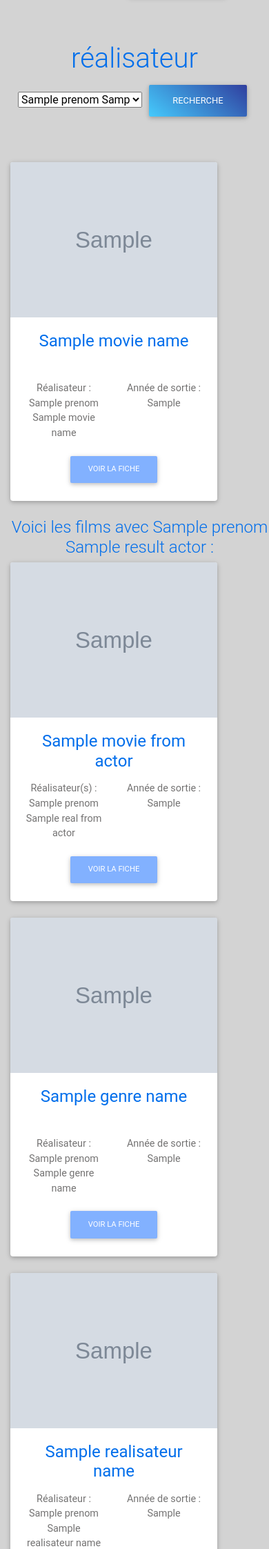
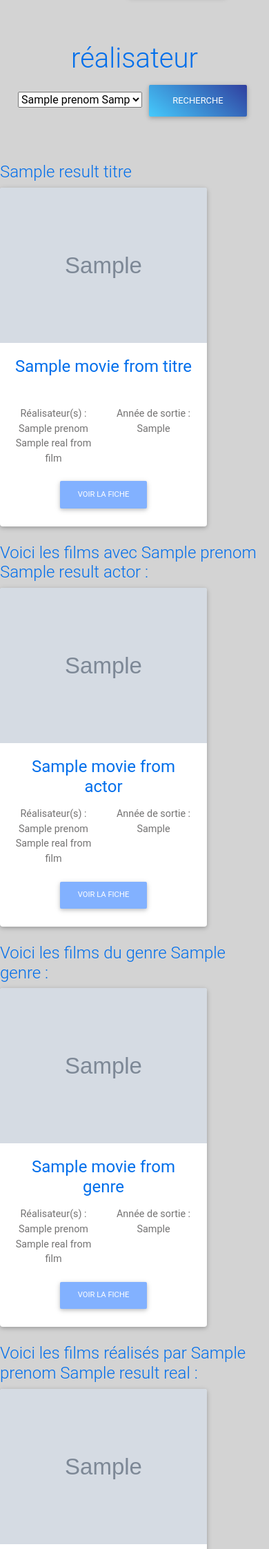
Before and after one commit to kvnbrnrd/Projet_Liste_de_films, a PHP site: the page made by Views/HomeView.php in a window 390 px wide. Shown: the part 518-2763 px from the top of the page at 69% size. Run offline with PHP 8.4, Linux system fonts and the light colour scheme; the template is opened without the code that fills it: most values are stand-ins (such as "Sample title", 1, 10 or a date in 2020); grey boxes marked "Sample" are stand-in pictures; some libraries are stand-ins or nearby versions.

Commit message:
2 pages stable, il manque un isset pour les genres

```diff
--- a/Views/HomeView.php
+++ b/Views/HomeView.php
@@ -27,7 +27,7 @@
         <form id="formbytitre" action="" method="GET">
             <select name="whichtitre" id="selecttitre">
                 <?php foreach($all_movies as $key=>$value) : ?>
-                   <option value="<?=$key['films'].$value['id_film']?>"><?=$key['films'].$value['titre']?></option>
+                   <option value="<?=$value['id_film']?>"><?=$value['titre']?></option>
                 <?php endforeach; ?>
             </select>
             <button class="btn blue-gradient">recherche</button>
@@ -46,7 +46,7 @@
         <form id="formbyactor" action="" method="GET">
             <select name="whichactor" id="selectactor">
                 <?php foreach($all_actors as $key=>$value) : ?>
-                   <option value="<?=$key['acteurs'].$value['id_acteur']?>"><?=$key['acteurs'].$value['prenom']?> <?=$key['acteurs'].$value['nom']?></option>
+                   <option value="<?=$value['id_acteur']?>"><?=$value['prenom']?> <?=$value['nom']?></option>
                 <?php endforeach; ?>
             </select>
             <button class="btn blue-gradient">recherche</button>
@@ -62,7 +62,7 @@
         <form id="formbygenre" action="" method="GET">
             <select name="whichgenre" id="selectgenre">
                 <?php foreach($all_genres as $key=>$value) : ?>
-                   <option value="<?=$key['genres'].$value['id_genre']?>"><?=$key['genres'].$value['genre']?></option>
+                   <option value="<?=$value['id_genre']?>"><?=$value['genre']?></option>
                 <?php endforeach; ?>
             </select>
             <button class="btn blue-gradient">recherche</button>
@@ -78,16 +78,14 @@
         <form id="formbyrealisateur" action="" method="GET">
             <select name="whichrealisateur" id="selectrealisateur">
                 <?php foreach($all_realisateurs as $key=>$value) : ?>
-                   <option value="<?=$key['realisateurs'].$value['id_realisateur']?>"><?=$key['realisateurs'].$value['prenom']?> <?=$key['realisateurs'].$value['nom']?></option>
+                   <option value="<?=$value['id_realisateur']?>"><?=$value['prenom']?> <?=$value['nom']?></option>
                 <?php endforeach; ?>
             </select>
             <button class="btn blue-gradient">recherche</button>
         </form>
     </div>
     </div>
-</div>
-</div>
-</div><!-- /.col-lg-4 -->
+
 
 
 
@@ -98,37 +96,49 @@
     <div class="card-deck">
 
         <!-- AFFICHER RESULTATS PAR TITRE-->
-        <!-- isset : vérifie si $movie_name existe, et si oui, fait une boucle avec le code de la carte bootstrap -->
-        <?php if(isset($movie_name)){
-            foreach ($movie_name as $key => $value) : ?>
+        <?php
+        if(isset($result_titre)){?>
+            <h4 class="resultattitre">
+                <?php foreach ($result_titre as $key => $value) {
+                    echo $value['titre'];
+                }?>
+            </h4>
+            <?php
+            foreach ($movie_from_titre as $key => $value) : ?>
                 <!-- Card -->
                 <div class="card mb-4">
-
                     <!--Image de la carte-->
                     <div class="view overlay">
-                        <img class="card-img-top poster_film" src="<?=$key['films'].$value['url_img']?>" alt="poster du film">
-                        <!-- ajouter l'url du film dans le href du a ; <a href="index.php?page=Film&id_film=php $key['films'].$value['id_film']?>"></a> -->
-                        <a href="index.php?page=Film&id_film=<?=$key['films'].$value['id_film']?>">
+                    <?php foreach($value as $value){?>
+                            <img class="card-img-top poster_film" src="<?=$value['url_img']?>" alt="poster du film">
+                            <a href="index.php?page=Film&id_film=<?=$value['id_film']?>">
                                 <div class="mask rgba-white-slight"></div>
                             </a>
                         </div>
-
                         <!--Contenu de la carte-->
                         <div class="card-body">
                             <!--Title-->
-                        <h4 class="card-title"><?=$key['films'].$value['titre']?></h4>
+                            <h4 class="card-title"><?=$value['titre']?></h4>
                             <!--Text-->
                             <div class="row">
-                            <p class="card-text col-6">Réalisateur : <?=$key['realisateurs'].$value['prenom']?> <?=$key['realisateurs'].$value['nom']?></p>
-                            <p class="card-text col-6">Année de sortie : <?=$key['films'].$value['annee_sortie']?></p>
+                                <p class="card-text col-6">Réalisateur(s) : <?php
+                                foreach ($real_from_film as $key => $real) {
+                                    foreach ($real as $myreal) {
+                                        echo $myreal['prenom'] . " " . $myreal['nom'] . "<br>";
+                                    }
+                                }?>
+                                </p>
+                                <p class="card-text col-6">
+                                    Année de sortie : <?=$value['annee_sortie'];?>
+                                </p>
                             </div>
                             <!-- Provides extra visual weight and identifies the primary action in a set of buttons -->
-                        <a type="button" class="btn btn-light-blue btn-md" href="index.php?page=Film&id_film=<?=$key['films'].$value['id_film']?>">Voir la fiche</a>
+                            <a type="button" class="btn btn-light-blue btn-md" href="index.php?page=Film&id_film=<?=$value['id_film']?>">Voir la fiche</a>
                         </div>
-
+                    <?php } ?>
                 </div>
             <?php endforeach;
-        }?>
+        } ?>
 
         <!-- AFFICHER RESULTATS PAR ACTEURS-->
         <?php
@@ -157,96 +167,117 @@
                             <!--Text-->
                             <div class="row">
                                 <p class="card-text col-6">Réalisateur(s) : <?php
-                                foreach ($real_from_actor as $key => $real) {
+                                foreach ($real_from_film as $key => $real) {
                                     foreach ($real as $myreal) {
                                         echo $myreal['prenom'] . " " . $myreal['nom'] . "<br>";
                                     }
                                 }?>
                                 </p>
-                                <p class="card-text col-6">Année de sortie : <?php
-                                    echo $value['annee_sortie'];
-                                    ?>
+                                <p class="card-text col-6">
+                                    Année de sortie : <?=$value['annee_sortie'];?>
                                 </p>
                             </div>
                             <!-- Provides extra visual weight and identifies the primary action in a set of buttons -->
-                            <a type="button" class="btn btn-light-blue btn-md" href="index.php?page=Film&id_film=<?=$key['films'].$value['id_film']?>">Voir la fiche</a>
+                            <a type="button" class="btn btn-light-blue btn-md" href="index.php?page=Film&id_film=<?=$value['id_film']?>">Voir la fiche</a>
                         </div>
                     <?php } ?>
                 </div>
             <?php endforeach;
         } ?>
 
-
-
-
-
-            <!-- AFFICHER RESULTATS PAR GENRE-->
-        <?php if(isset($genre_name) && !empty($genre_name)){
-            foreach ($genre_name as $key => $value) : ?>
+        <!-- AFFICHER RESULTATS PAR GENRES-->
+        <?php
+        if(isset($result_genre)){
+            ?>
+            <h4 class="resultattitre">
+                Voici les films du genre <?php foreach ($result_genre as $key => $value) {
+                                                echo $value['genre'] . " :";
+                                            }?>
+            </h4>
+            <?php
+            foreach ($movie_from_genre as $key => $value) : ?>
                 <!-- Card -->
                 <div class="card mb-4">
-
                     <!--Image de la carte-->
                     <div class="view overlay">
-                        <img class="card-img-top poster_film" src="<?=$key['films'].$value['url_img']?>" alt="poster du film">
-                        <!-- ajouter l'url du film dans le href du a ; <a href="index.php?page=Film&id_film=php $key['films'].$value['id_film']?>"></a> -->
-                        <a href="index.php?page=Film&id_film=<?=$key['films'].$value['id_film']?>">
+                    <?php
+                    foreach($value as $value){?>
+                            <img class="card-img-top poster_film" src="<?=$value['url_img']?>" alt="poster du film">
+                            <a href="index.php?page=Film&id_film=<?=$value['id_film']?>">
                                 <div class="mask rgba-white-slight"></div>
                             </a>
                         </div>
-
                         <!--Contenu de la carte-->
                         <div class="card-body">
                             <!--Title-->
-                        <h4 class="card-title"><?=$key['films'].$value['titre']?></h4>
+                            <h4 class="card-title"><?=$value['titre']?></h4>
                             <!--Text-->
                             <div class="row">
-                            <p class="card-text col-6">Réalisateur : <?=$key['realisateurs'].$value['prenom']?> <?=$key['realisateurs'].$value['nom']?></p>
-                            <p class="card-text col-6">Année de sortie : <?=$key['films'].$value['annee_sortie']?></p>
+                                <p class="card-text col-6">Réalisateur(s) : <?php
+                                foreach ($real_from_film as $key => $real) {
+                                    foreach ($real as $myreal => $myvalue) {
+                                        echo $myvalue['prenom'] . " " . $myvalue['nom'] . "<br>";
+                                    }
+                                }?>
+                                </p>
+                                <p class="card-text col-6">
+                                    Année de sortie : <?=$value['annee_sortie'];?>
+                                </p>
                             </div>
                             <!-- Provides extra visual weight and identifies the primary action in a set of buttons -->
-                        <a type="button" class="btn btn-light-blue btn-md" href="index.php?page=Film&id_film=<?=$key['films'].$value['id_film']?>">Voir la fiche</a>
+                            <a type="button" class="btn btn-light-blue btn-md" href="index.php?page=Film&id_film=<?=$value['id_film']?>">Voir la fiche</a>
                         </div>
-
-                </div>
-            <?php endforeach;
-        }   elseif(isset($genre_name)){
-                echo "Nous n'avons pas de films dans cette catégorie.";
-            }
-        ?>
-
-
-        <!-- AFFICHER RESULTATS PAR REALISATEURS-->
-            <?php if(isset($realisateur_name)){
-                foreach ($realisateur_name as $key => $value) : ?>
-                    <!-- Card -->
-                    <div class="card mb-4">
-
-                        <!--Image de la carte-->
-                        <div class="view overlay">
-                            <img class="card-img-top poster_film" src="<?=$key['films'].$value['url_img']?>" alt="poster du film">
-                            <!-- ajouter l'url du film dans le href du a ; <a href="index.php?page=Film&id_film=php $key['films'].$value['id_film']?>"></a> -->
-                            <a href="index.php?page=Film&id_film=<?=$key['films'].$value['id_film']?>">
-                                <div class="mask rgba-white-slight"></div>
-                            </a>
-                        </div>
-
-                        <!--Contenu de la carte-->
-                        <div class="card-body">
-                            <!--Title-->
-                            <h4 class="card-title"><?=$key['films'].$value['titre']?></h4>
-                            <!--Text-->
-                            <div class="row">
-                                <p class="card-text col-6">Réalisateur : <?=$key['realisateurs'].$value['prenom']?> <?=$key['realisateurs'].$value['nom']?></p>
-                                <p class="card-text col-6">Année de sortie : <?=$key['films'].$value['annee_sortie']?></p>
-                            </div>
-                            <!-- Provides extra visual weight and identifies the primary action in a set of buttons -->
-                            <a type="button" class="btn btn-light-blue btn-md" href="index.php?page=Film&id_film=<?=$key['films'].$value['id_film']?>">Voir la fiche</a>
-                        </div>
+                    <?php } ?>
                 </div>
             <?php endforeach;
         } ?>
 
+    <!-- AFFICHER RESULTATS PAR REALISATEURS-->
+        <?php
+        if(isset($result_real)){
+            ?>
+            <h4 class="resultattitre">
+                Voici les films réalisés par <?php foreach ($result_real as $key => $value) {
+                                                echo $value['prenom'] . " " . $value['nom'] . " :";
+                                            }?>
+            </h4>
+            <?php
+            foreach ($movie_from_realisateur as $key => $value) : ?>
+                <!-- Card -->
+                <div class="card mb-4">
+                    <!--Image de la carte-->
+                    <div class="view overlay">
+                    <?php
+                    foreach($value as $value){?>
+                            <img class="card-img-top poster_film" src="<?=$value['url_img']?>" alt="poster du film">
+                            <a href="index.php?page=Film&id_film=<?=$value['id_film']?>">
+                                <div class="mask rgba-white-slight"></div>
+                            </a>
+                        </div>
+                        <!--Contenu de la carte-->
+                        <div class="card-body">
+                            <!--Title-->
+                            <h4 class="card-title"><?=$value['titre']?></h4>
+                            <!--Text-->
+                            <div class="row">
+                                <p class="card-text col-6">Réalisateur(s) : <?php
+                                foreach ($real_from_film as $key => $real) {
+                                    foreach ($real as $myreal => $myvalue) {
+                                        echo $myvalue['prenom'] . " " . $myvalue['nom'] . "<br>";
+                                    }
+                                }?>
+                                </p>
+                                <p class="card-text col-6">
+                                    Année de sortie : <?=$value['annee_sortie'];?>
+                                </p>
+                            </div>
+                            <!-- Provides extra visual weight and identifies the primary action in a set of buttons -->
+                            <a type="button" class="btn btn-light-blue btn-md" href="index.php?page=Film&id_film=<?=$value['id_film']?>">Voir la fiche</a>
+                        </div>
+                    <?php } ?>
+                </div>
+            <?php endforeach;
+        } ?>
 
 
     <!-- ferme le card deck -->
--- a/style.css
+++ b/style.css
@@ -1,7 +1,6 @@
 body {
     background: lightgrey;
 }
-
 
 .mb-4{
     min-width: 300px;
@@ -25,6 +24,7 @@ body {
 
 .resultattitre{
     width: 100%;
+    text-align: left;
 }
 
 .card-title{
```
Also changed, not shown: Controllers/FilmController.php (+17 -9 lines), Controllers/HomeController.php (+34 -8 lines), Models/Film.php (+36 -14 lines), Views/FilmView.php (+30 -27 lines). Lines whose indentation alone changed are shown as unchanged.
